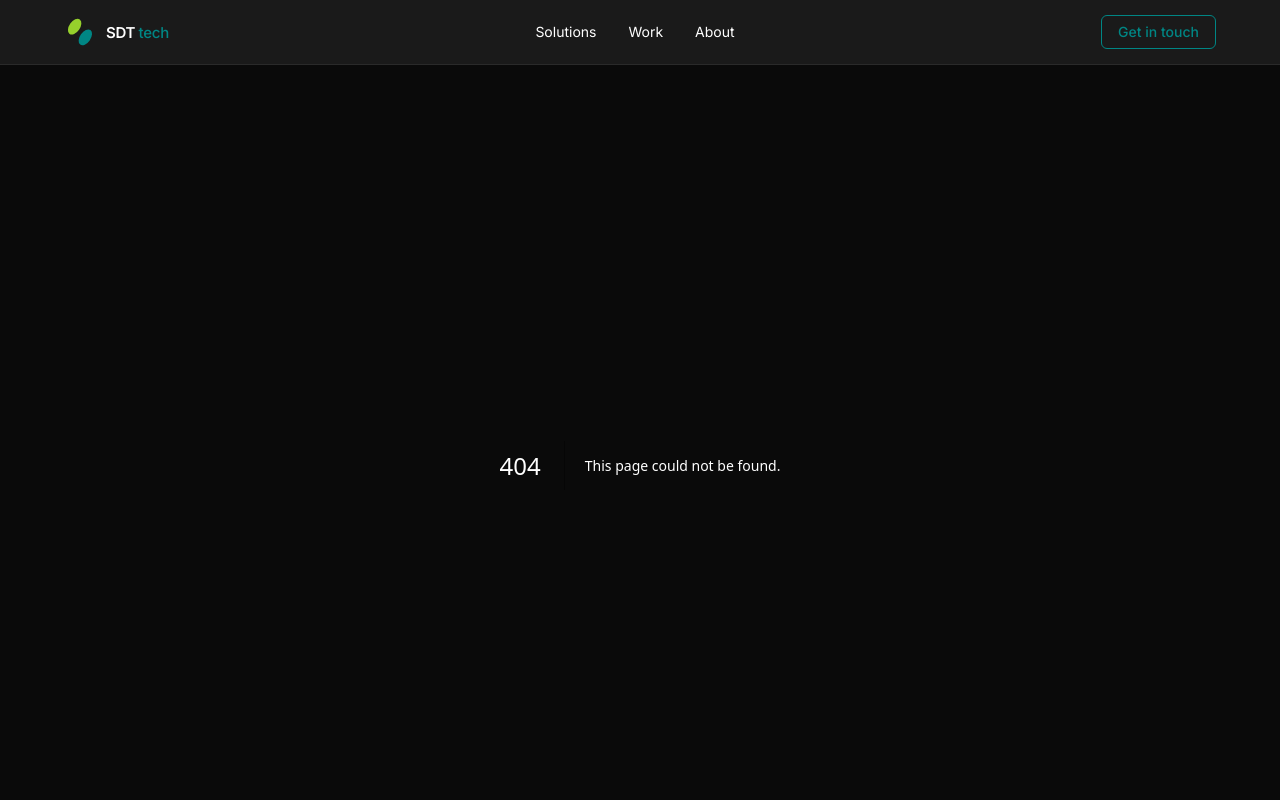
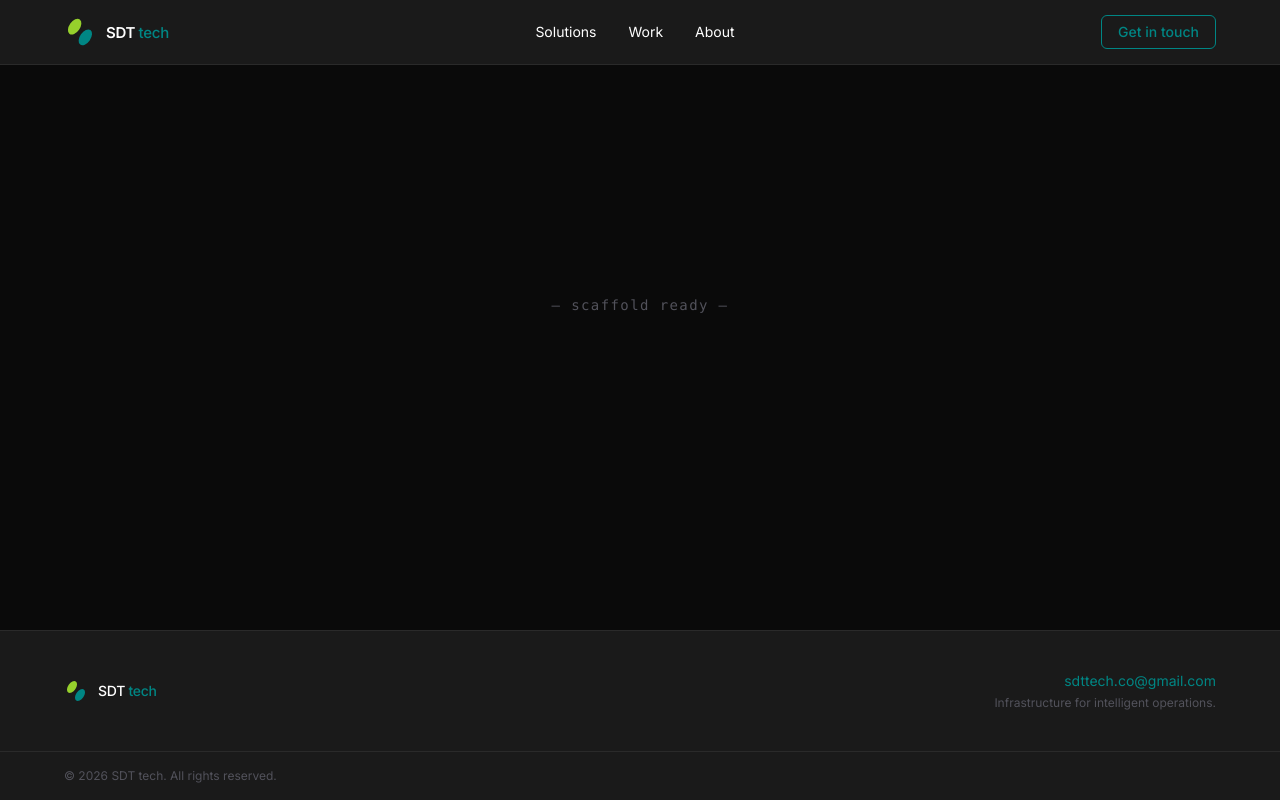
Before and after one commit to SDT-boss/Website, a Next.js app: page /about in a window 1280 px wide. Before the commit this address had no page. Shown: the top 800 px of the page. Built offline with nearby package versions, Linux system fonts and the light colour scheme.

Commit message:
feat(01-C): convert root page to /en redirect and create locale scaffold page

```diff
--- /dev/null
+++ b/app/[locale]/page.tsx
@@ -0,0 +1,8 @@
+export default async function Home({ params }: { params: Promise<{ locale: string }> }) {
+  const { locale } = await params;
+  return (
+    <main className="flex items-center justify-center min-h-[60vh]">
+      <p className="text-text-muted text-sm font-mono tracking-widest">— scaffold ready —</p>
+    </main>
+  );
+}
--- a/app/page.tsx
+++ b/app/page.tsx
@@ -1,9 +1,5 @@
-export default function Home() {
-  return (
-    <div className="flex items-center justify-center min-h-[60vh]">
-      <p className="text-text-muted text-sm font-mono tracking-widest">
-        — scaffold ready —
-      </p>
-    </div>
-  );
+import { redirect } from "next/navigation";
+
+export default function RootPage() {
+  redirect("/en");
 }
```
